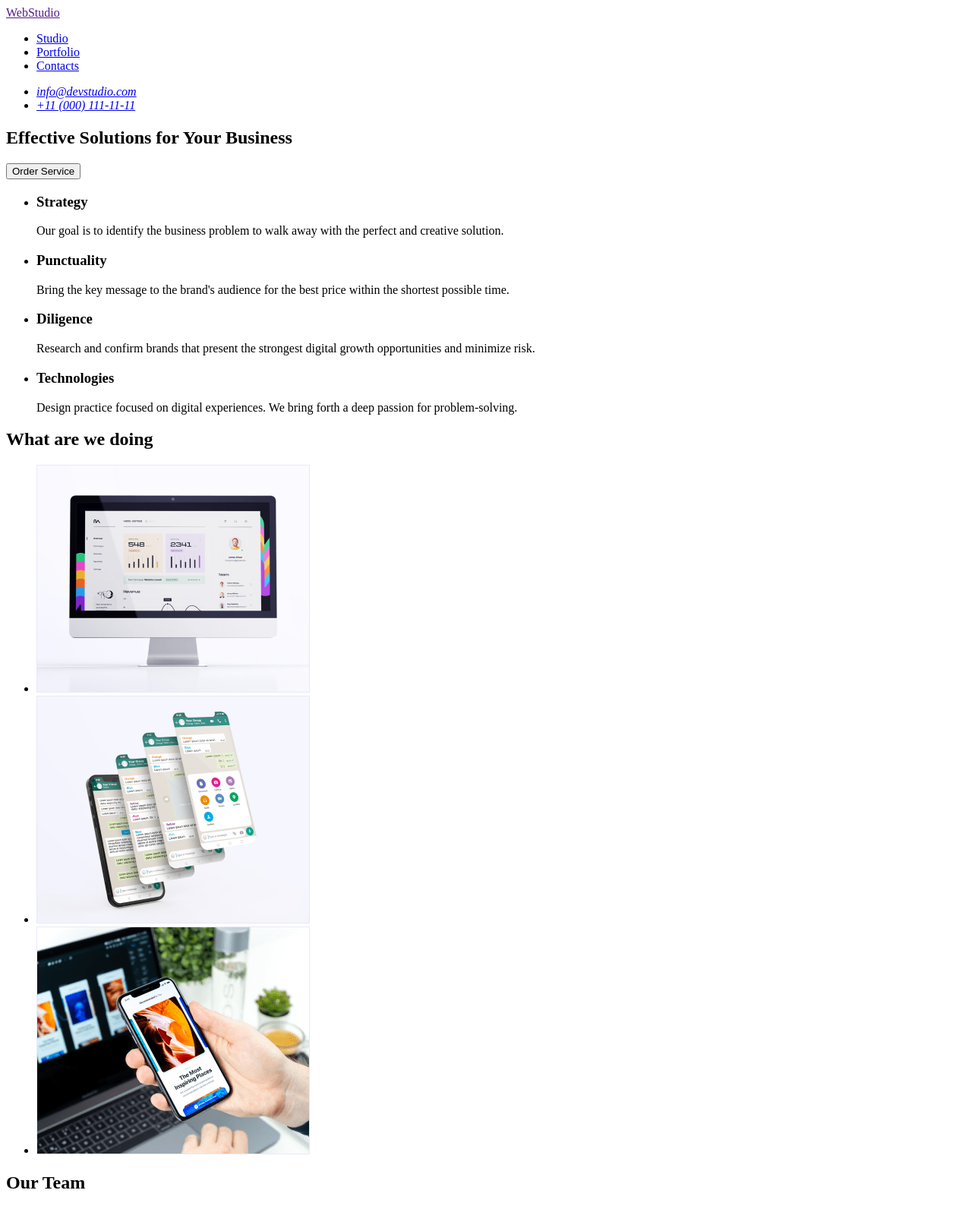
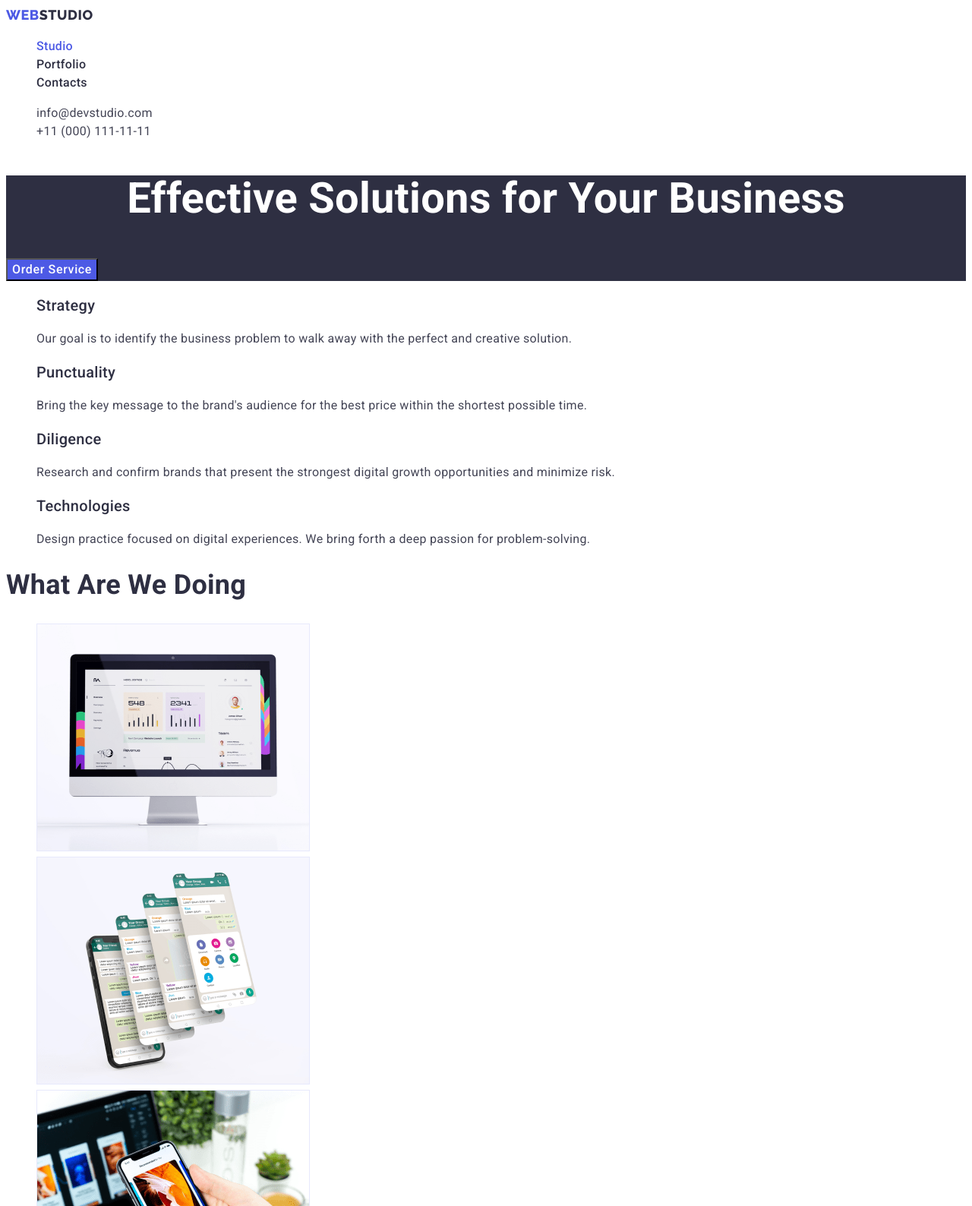
Before and after one commit to martynenkovDm/goit-markup-hw-02, a plain HTML site: page index.html in a window 1280 px wide. Shown: the top 1588 px of the page at 76% size. Drawn offline with Linux system fonts and the light colour scheme.

Commit message:
Add second page, add style.css, add styles to tags

```diff
--- /dev/null
+++ b/css/styles.css
@@ -0,0 +1,150 @@
+:root {
+  --primary-text-color: #434455;
+  --main-heading-color: #ffffff;
+  --secondary-text-color: #2e2f42;
+  --accent-color: #4d5ae5;
+  --footer-text-color: #e7e9fc;
+  --logotype-part-color: #f4f4fd;
+  --primary-bc-color: #f5f5f5;
+  --secondary-bc-color: #2e2f42;
+  --team-bc-color: #f4f4fd;
+  --primary-button-color: #404bbf;
+}
+/** Body */
+.page {
+  background-color: var(--main-heading-color);
+  color: var(--primary-text-color);
+  font-family: "roboto", sans-serif;
+  font-size: 16px;
+  line-height: 1.5;
+  letter-spacing: 0.02em;
+}
+ul {
+  list-style: none;
+}
+
+/** Site header */
+/** Logo */
+.logotype {
+  color: var(--accent-color);
+  font-family: Raleway;
+  font-size: 18px;
+  line-height: 1.3;
+  text-decoration: none;
+  letter-spacing: 0.03em;
+  text-transform: uppercase;
+}
+
+.logotype-studio {
+  color: var(--secondary-text-color);
+}
+
+/** Site navigaton */
+.header-navigation .header-link,
+.filter {
+  color: var(--secondary-text-color);
+  font-weight: 500;
+  text-decoration: none;
+}
+.header-navigation .header-link:hover {
+  color: var(--primary-button-color);
+}
+.header-navigation .header-link:focus {
+  color: var(--accent-color);
+  box-shadow: inset 0px 0px 12px rgba(0, 0, 0, 0.05);
+}
+.header-navigation .header-link.current {
+  color: var(--accent-color);
+}
+.header-auth .header-link {
+  color: var(--primary-text-color);
+  font-style: normal;
+  text-decoration: none;
+}
+.header-auth .header-link:hover {
+  color: var(--primary-button-color);
+}
+.header-auth .header-link:focus {
+  color: var(--accent-color);
+  box-shadow: inset 0px 0px 12px rgba(0, 0, 0, 0.05);
+}
+/** Main content */
+.hero-title {
+  background-color: var(--secondary-bc-color);
+  color: var(--main-heading-color);
+  font-size: 56px;
+  line-height: 1.1;
+  text-align: center;
+}
+.hero {
+  background-color: var(--secondary-bc-color);
+}
+.hidden-tag {
+  position: absolute;
+  width: 1px;
+  height: 1px;
+  margin: -1px;
+  border: 0;
+  padding: 0;
+
+  white-space: nowrap;
+  clip-path: inset(100%);
+  clip: rect(0 0 0 0);
+  overflow: hidden;
+}
+.team {
+  background-color: var(--logotype-part-color);
+}
+.section-title {
+  color: var(--secondary-text-color);
+  font-size: 36px;
+  line-height: 1.1;
+  text-transform: capitalize;
+}
+.section-subtitle {
+  color: var(--secondary-text-color);
+  font-weight: 500;
+  font-size: 20px;
+  line-height: 1.2;
+  text-decoration: none;
+}
+.section-text {
+  color: var(--primary-text-color);
+}
+/** Footer */
+.footer {
+  background-color: var(--secondary-bc-color);
+}
+.footer-text {
+  color: var(--footer-text-color);
+}
+.logotype-part {
+  color: var(--logotype-part-color);
+}
+
+/** Button*/
+.button {
+  color: var(--main-heading-color);
+  background-color: var(--accent-color);
+  font-family: inherit;
+  font-weight: 500;
+  font-size: 16px;
+  line-height: 1.5;
+  text-decoration: none;
+  letter-spacing: 0.04em;
+  cursor: pointer;
+}
+.button.primary {
+  color: var(--accent-color);
+  background-color: var(--logotype-part-color);
+}
+.button:hover {
+  color: var(--main-heading-color);
+  background-color: var(--primary-button-color);
+  box-shadow: 0px 4px 4px rgba(0, 0, 0, 0.15);
+}
+.button:focus {
+  color: var(--main-heading-color);
+  background-color: var(--accent-color);
+  box-shadow: inset 0px 0px 12px rgba(0, 0, 0, 0.05);
+}
--- a/index.html
+++ b/index.html
@@ -4,32 +4,41 @@
     <meta charset="UTF-8" />
     <meta http-equiv="X-UA-Compatible" content="IE=edge" />
     <meta name="viewport" content="width=device-width, initial-scale=1.0" />
+    <link rel="preconnect" href="https://fonts.googleapis.com" />
+    <link rel="preconnect" href="https://fonts.gstatic.com" crossorigin />
+    <link
+      href="https://fonts.googleapis.com/css2?family=Raleway:wght@800&family=Roboto:wght@400;500;700;900&display=swap"
+      rel="stylesheet"
+    />
     <title>WebStudio</title>
+    <link href="./css/styles.css" rel="stylesheet" />
   </head>
-  <body>
+  <body class="page">
     <header>
-      <a href=""> <span>Web</span>Studio </a>
+      <a class="logotype" href=""
+        >Web<span class="logotype-studio">Studio</span></a
+      >
       <nav>
-        <ul>
-          <li>
-            <a href="#">Studio</a>
+        <ul class="header-navigation">
+          <li class="header-item">
+            <a href="./index.html" class="header-link current">Studio</a>
           </li>
-          <li>
-            <a href="#">Portfolio</a>
+          <li class="header-item">
+            <a href="./portfolio.html" class="header-link">Portfolio</a>
           </li>
-          <li>
-            <a href="#">Contacts</a>
+          <li class="header-item">
+            <a href="#" class="header-link">Contacts</a>
           </li>
         </ul>
       </nav>
-      <address>
-        <ul>
-          <li>
+      <address class="header-address">
+        <ul class="header-auth">
+          <li class="header-item">
             <a href="mailto:info@devstudio.com" class="header-link"
               >info@devstudio.com</a
             >
           </li>
-          <li>
+          <li class="header-item">
             <a href="tel:+110001111111" class="header-link"
               >+11 (000) 111-11-11</a
             >
@@ -37,47 +46,49 @@
         </ul>
       </address>
     </header>
+    <!--* Main content -->
     <main>
-      <section>
-        <h1>Effective Solutions for Your Business</h1>
-        <button type="button">Order Service</button>
+      <section class="hero">
+        <h1 class="hero-title">Effective Solutions for Your Business</h1>
+        <button type="button" class="button">Order Service</button>
       </section>
-      <section>
-        <ul>
-          <li>
-            <h3>Strategy</h3>
-            <p>
+      <section class="about">
+        <h2 class="hidden-tag">Hiden Tag h2</h2>
+        <ul class="about-list">
+          <li class="about-item">
+            <h3 class="section-subtitle">Strategy</h3>
+            <p class="section-text">
               Our goal is to identify the business problem to walk away with the
               perfect and creative solution.
             </p>
           </li>
-          <li>
-            <h3>Punctuality</h3>
-            <p>
+          <li class="about-item">
+            <h3 class="section-subtitle">Punctuality</h3>
+            <p class="section-text">
               Bring the key message to the brand's audience for the best price
               within the shortest possible time.
             </p>
           </li>
-          <li>
-            <h3>Diligence</h3>
-            <p>
+          <li class="about-item">
+            <h3 class="section-subtitle">Diligence</h3>
+            <p class="section-text">
               Research and confirm brands that present the strongest digital
               growth opportunities and minimize risk.
             </p>
           </li>
-          <li>
-            <h3>Technologies</h3>
-            <p>
+          <li class="about-item">
+            <h3 class="section-subtitle">Technologies</h3>
+            <p class="section-text">
               Design practice focused on digital experiences. We bring forth a
               deep passion for problem-solving.
             </p>
           </li>
         </ul>
       </section>
-      <section>
-        <h2>What are we doing</h2>
-        <ul>
-          <li>
+      <section class="doing">
+        <h2 class="section-title">What are we doing</h2>
+        <ul class="doing-list">
+          <li class="doing-item">
             <img
               src="./images/Computer-img.jpg"
               alt="Computer image"
@@ -85,7 +96,7 @@
               height="300"
             />
           </li>
-          <li>
+          <li class="doing-item">
             <img
               src="./images/Phone-img.jpg"
               alt="Messenger image"
@@ -93,7 +104,7 @@
               height="300"
             />
           </li>
-          <li>
+          <li class="doing-item">
             <img
               src="./images/Computer-and-phone-img.jpg"
               alt="Computer and
@@ -104,55 +115,58 @@
           </li>
         </ul>
       </section>
-      <section>
-        <h2>Our Team</h2>
-        <ul>
-          <li>
+      <section class="team">
+        <h2 class="section-title">Our Team</h2>
+        <ul class="team-list">
+          <li class="team-item">
             <img
               src="./images/Team-Card1.jpg"
               alt="Mark Guerrero image"
               width="264"
               height="260"
+              class="section-text"
             />
-            <h3>Mark Guerrero</h3>
-            <p>Product Designer</p>
+            <h3 class="section-subtitle">Mark Guerrero</h3>
+            <p class="section-text">Product Designer</p>
           </li>
-          <li>
+          <li class="team-item">
             <img
               src="./images/Team-Card2.jpg"
               alt="Tom Ford image"
               width="264"
               height="260"
             />
-            <h3>Tom Ford</h3>
-            <p>Frontend Developer</p>
+            <h3 class="section-subtitle">Tom Ford</h3>
+            <p class="section-text">Frontend Developer</p>
           </li>
-          <li>
+          <li class="team-item">
             <img
               src="./images/Team-Card3.jpg"
               alt="Camila Garcia image"
               width="264"
               height="260"
             />
-            <h3>Camila Garcia</h3>
-            <p>Marketing</p>
+            <h3 class="section-subtitle">Camila Garcia</h3>
+            <p class="section-text">Marketing</p>
           </li>
-          <li>
+          <li class="team-item">
             <img
               src="./images/Team-Card4.jpg"
               alt="Daniel Wilson image"
               width="264"
               height="260"
             />
-            <h3>Daniel Wilson</h3>
-            <p>UI Designer</p>
+            <h3 class="section-subtitle">Daniel Wilson</h3>
+            <p class="section-text">UI Designer</p>
           </li>
         </ul>
       </section>
     </main>
-    <footer>
-      <a href=""><span>Web</span>Studio</a>
-      <p>
+    <footer class="footer">
+      <a href="./index.html" class="logotype"
+        >WEB<span class="logotype-part">STUDIO</span></a
+      >
+      <p class="footer-text">
         Increase the flow of customers and sales for your business with digital
         marketing & growth solutions.
       </p>
```
Also changed, not shown: portfolio.html (added, +174 -0 lines), images/project-card-img1.jpg (added), images/project-card-img2.jpg (added), images/project-card-img3.jpg (added), images/project-card-img4.jpg (added), images/project-card-img5.jpg (added), images/project-card-img6.jpg (added), images/project-card-img7.jpg (added), images/project-card-img8.jpg (added), images/project-card-img9.jpg (added).
